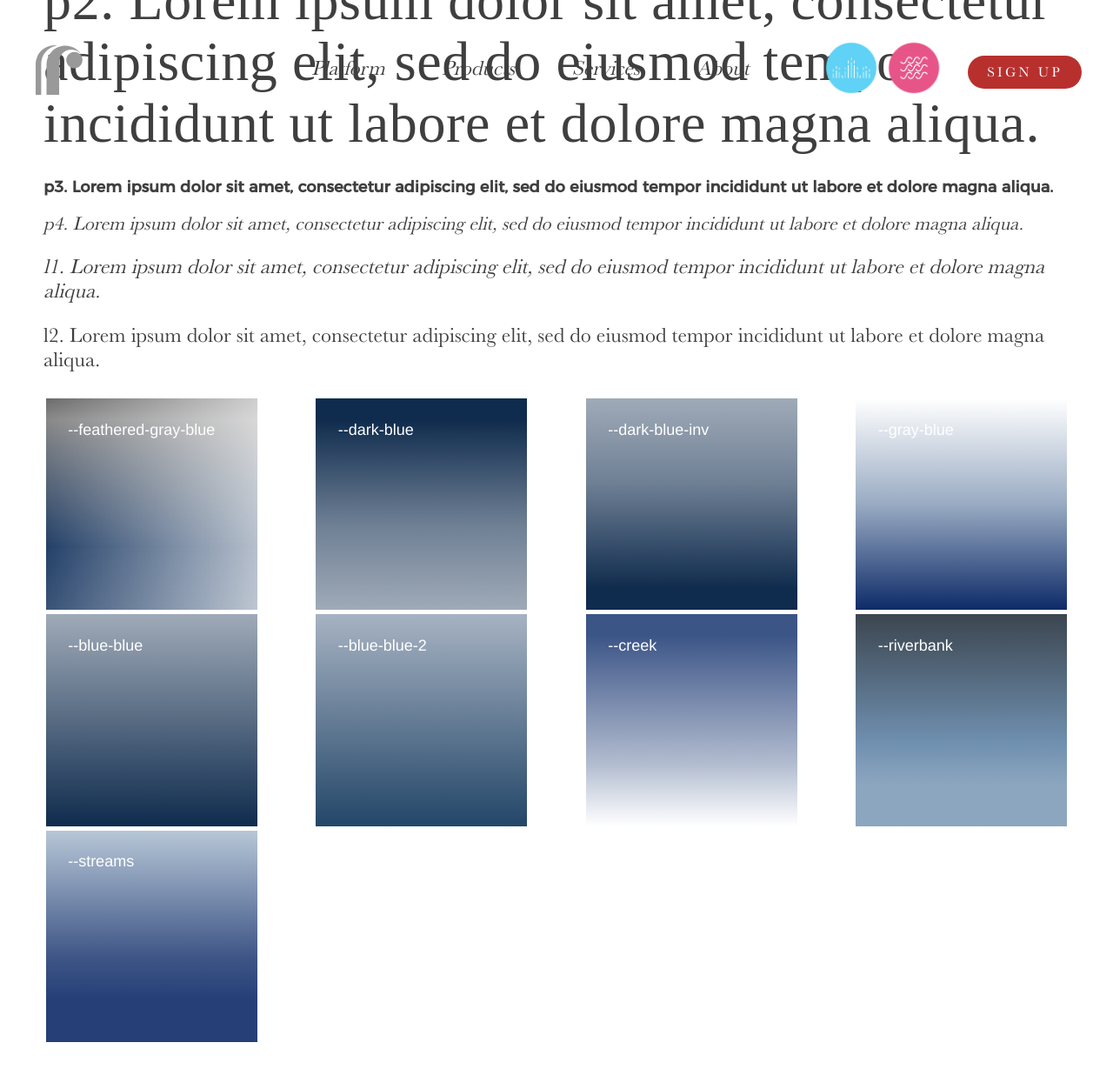
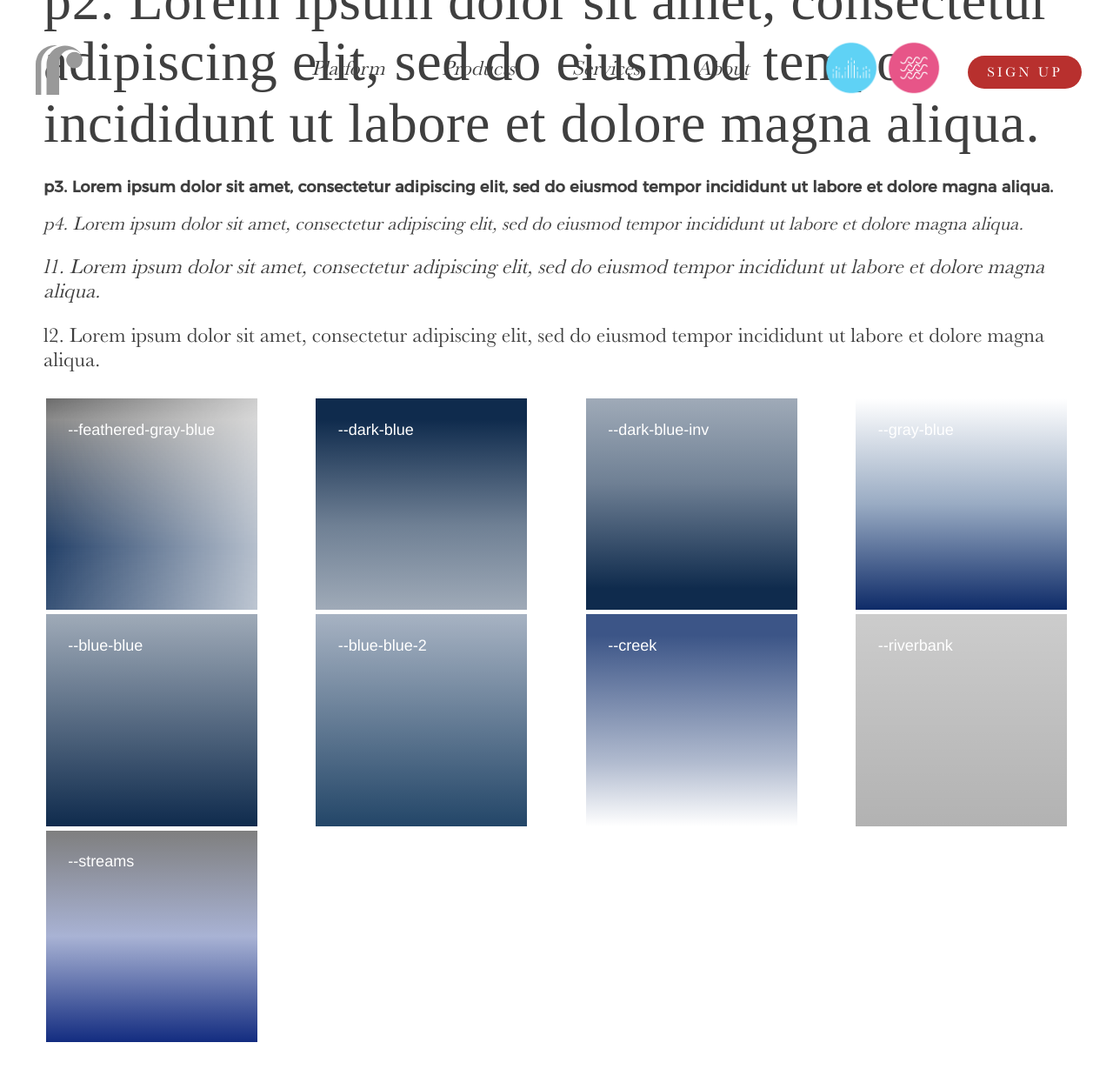
Before and after one commit to RIVER-Data-AI/river-marketing, a Jekyll site: the page built from style_guide.html, in a window 1280 px wide and 1400 px high, scrolled down 289 px. Shown: the top 1237 px of the window at 87% size. Built offline with Jekyll 4.4.1, drawn with Linux system fonts in a browser that asks for light colours; some web fonts are replaced.

Commit message:
Tweak videos for Riverbank/StreamS

```diff
--- a/_includes/background_video.html
+++ b/_includes/background_video.html
@@ -27,6 +27,7 @@
       <div class="__overlay overlay --dark-blue-inv"></div>
       <div class="__overlay overlay --the-business-of-river"></div>
       <div class="__overlay overlay --the-business-of-data"></div>
+      <div class="__overlay overlay --streams"></div>
     </div>
     {% endif %} {% if page.videos.creek %}
     <div class="__video --creek" data-video-name="creek">
--- a/_sass/overlays.scss
+++ b/_sass/overlays.scss
@@ -125,18 +125,14 @@
   }
 
   &.--riverbank {
-    background-image: linear-gradient(
-      rgba(11, 23, 35, 0.8),
-      rgba(111, 143, 175, 1) 60%,
-      rgba(111, 143, 175, 0.8) 80%
-    );
+    background-image: linear-gradient(rgba(0, 0, 0, 0.2), rgba(0, 0, 0, 0.3));
   }
 
   &.--streams {
     background-image: linear-gradient(
-      rgba(111, 143, 175, 0.5),
-      rgba(14, 43, 104, 0.8) 60%,
-      rgba(14, 43, 104, 0.9) 80%
+      rgba(0, 0, 0, 0.5),
+      rgba(39, 64, 148, 0.4),
+      rgba(19, 44, 128, 1)
     );
   }
 }
```
Also changed, not shown: streams.html (+14 -16 lines).
